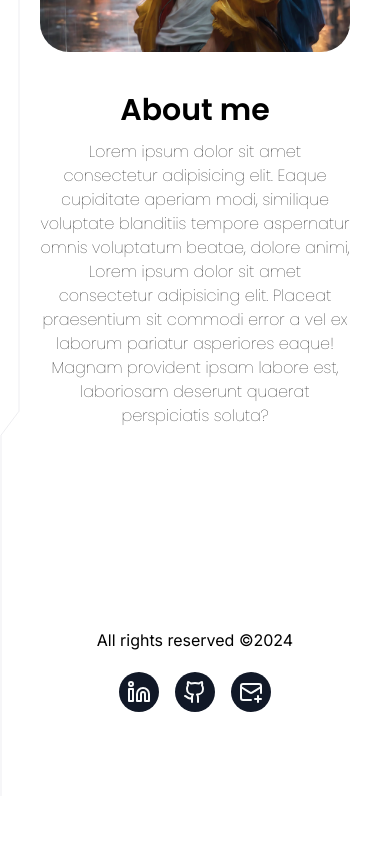
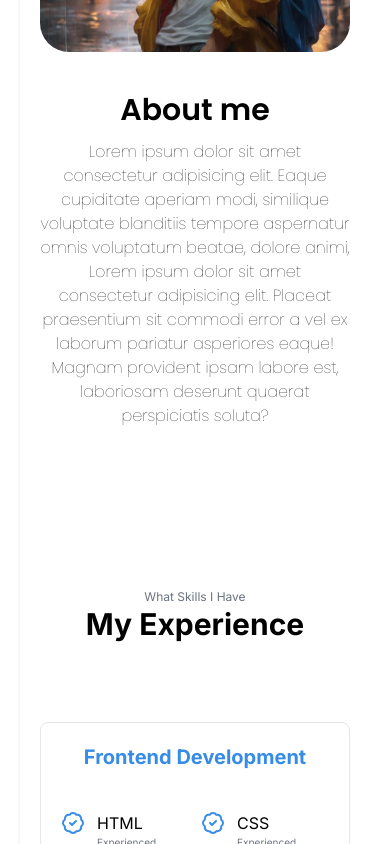
Before and after one commit to MohamedBerbouchi/nextjs-portfolio, a Next.js app: page / in a window 390 px wide. Shown: the part 1156-2000 px from the top of the page. Before the commit the page ends 1952 px from the top, so only its background shows below. Built offline with nearby package versions, Linux system fonts and the light colour scheme.

Commit message:
add skills section and conact me

```diff
--- a/src/app/globals.css
+++ b/src/app/globals.css
@@ -25,6 +25,8 @@
     --input: 220 13% 91%;
     --ring: 224 71.4% 4.1%;
     --radius: 0.5rem;
+    --main: 211, 79%, 56%;
+    --main-foreground: 211, 79%, 56%;
   }
 
   .dark {
@@ -48,6 +50,8 @@
     --border: 215 27.9% 16.9%;
     --input: 215 27.9% 16.9%;
     --ring: 216 12.2% 83.9%;
+    --main: 211, 79%, 56%;
+    --main-foreground: 211, 79%, 56%;
   }
 }
 
--- a/src/app/page.tsx
+++ b/src/app/page.tsx
@@ -1,7 +1,9 @@
 import Menu from '@/components/menu';
 import AboutMe from '../components/about-me';
+import Contact from '../components/contact';
 import Footer from '../components/footer';
 import Hero from '../components/hero';
+import Skills from '../components/skills';
 import { TracingBeam } from '../components/ui/tracing-beam';
 export default function Home() {
   return (
@@ -11,7 +13,8 @@ export default function Home() {
           <Menu />
           <Hero />
           <AboutMe />
-
+          <Skills />
+          <Contact />
           <Footer />
         </main>
 
--- a/src/components/contact.tsx
+++ b/src/components/contact.tsx
@@ -0,0 +1,27 @@
+import Image from "next/image"
+import Button from "./ui/button"
+
+function Contact() {
+    return (
+        <section id='skills' className="space-y-10 mt-40">
+            <div className="text-center">
+                <h2 className="font-bold text-3xl">Contact me</h2>
+            </div>
+            <div className=" gap-10 flex flex-col md:flex-row  ">
+                <Image src='/images/contact-img.png' alt="" width={400} height={400} className="rounded-3xl" />
+                <form action="" className=" h-[500px] flex-1 space-y-4">
+                    <input type="text" placeholder="Your Name?" className=" mt-10  w-full px-4 py-2 rounded-lg text-xl bg-transparent border border-slate-400" />
+                    <input type="email" placeholder="Your Email?" className=" mt-10  w-full px-4 py-2 rounded-lg text-xl bg-transparent border border-slate-400" />
+                    <textarea name="" id="" className=" mt-10  w-full h-48 px-4 py-2 rounded-lg text-xl bg-transparent border border-slate-400" placeholder="Messages..." ></textarea>
+                    <Button className="w-full">
+                        send
+                    </Button>
+                </form>
+
+            </div>
+
+        </section>
+    )
+}
+
+export default Contact
--- a/src/components/footer.tsx
+++ b/src/components/footer.tsx
@@ -3,7 +3,7 @@ import Socials from './socials'
 function Footer() {
     const CurrentYear = new Date().getFullYear()
     return (
-        <div className='py-10 pb-20 items-center flex flex-col gap-5 md:flex-row justify-between'>
+        <div className='py-10 mt-20 pb-20 items-center flex flex-col gap-5 md:flex-row justify-between'>
             <p>All rights reserved  &copy;{CurrentYear} </p>
             <Socials />
         </div>
--- a/src/components/hero.tsx
+++ b/src/components/hero.tsx
@@ -21,7 +21,7 @@ function Hero() {
                 <Button className=''>
                     Projects
                 </Button>
-                <Button className='bg-[#378CE7] text-white'>
+                <Button className='bg-main text-white'>
                     Contact me
                 </Button>
             </div>
--- a/src/components/menu.tsx
+++ b/src/components/menu.tsx
@@ -6,25 +6,29 @@ import ThemeToggle from './theme-toggle';
 function Menu() {
     const [show, setShow] = useState(false)
     useEffect(() => {
+        function handleScroll() {
+            if (typeof window !== 'undefined') {
+                if (window.scrollY > 50) {
+                    setShow(true)
+                } else {
+                    setShow(false)
+                }
+            }
+        }
+        window.addEventListener('scroll', handleScroll)
 
-        document.addEventListener('scroll', () => {
-            if (window.scrollY > 50) {
-                setShow(true)
-            } else {
-                setShow(false)
-            }
-        })
+        return () => window.removeEventListener('scroll', handleScroll)
     }, [])
     return (
         <>
             <menu className={
-                cn('bg-background/30 opacity-0 scale-0  transition-transform backdrop-blur-md  duration-300   fixed bottom-4 left-[50%] translate-x-[-50%] flex justify-around w-[300px]  border border-primary px-5 py-3 rounded-2xl  ',
+                cn('bg-background/30 opacity-0 scale-0  transition-transform backdrop-blur-md  duration-300   fixed bottom-4 left-[50%] translate-x-[-50%] flex justify-around w-[300px]  border border-primary px-5 py-1 rounded-2xl  ',
                     show ? 'opacity-1 scale-1' : 'opacity-0 scale-0'
                 )
             }>
-                <a href="#home"><Home /></a>
-                <a href="#about-me"><BadgeInfo /></a>
-                <a href="#contact"> <CircleUserRound /></a>
+                <a href="#home" className='rounded-full  p-3 bg-main text-white'><Home /></a>
+                <a href="#about-me" className='rounded-full  p-3'><BadgeInfo /></a>
+                <a href="#contact" className='rounded-full  p-3'> <CircleUserRound /></a>
                 <ThemeToggle />
             </menu>
         </>
--- /dev/null
+++ b/src/components/skill-card.tsx
@@ -0,0 +1,23 @@
+import { BadgeCheck } from "lucide-react"
+import { TSkillItem } from "../lib/constants"
+function SkillCard({ skills, title }: { skills: TSkillItem[], title: String }) {
+    return (
+        <div className="border p-5 space-y-10   max-w-[400px] rounded-lg">
+            <h2 className="text-main font-bold  text-xl text-center">{title}</h2>
+            <div className=" grid grid-cols-2 place-content-center gap-3">
+                {skills.map((s, i) => (
+                    <div key={i} className="flex gap-3">
+                        <BadgeCheck className="text-main" />
+                        <div className="flex flex-col gap-0">
+                            <h3>{s.label}</h3>
+                            <h4 className="text-[10px] text-muted-foreground">{s.level}</h4>
+                        </div>
+
+                    </div>
+                ))}
+            </div>
+        </div>
+    )
+}
+
+export default SkillCard
--- a/src/components/skills.tsx
+++ b/src/components/skills.tsx
@@ -1,9 +1,22 @@
+import { SKILLS } from "../lib/constants"
+
+import SkillCard from "./skill-card"
 
 function Skills() {
+
     return (
-        <div>
+        <section id='skills' className="space-y-20">
+            <div className="text-center">
+                <h3 className="text-[12px] text-muted-foreground">What Skills I Have</h3>
+                <h2 className="font-bold text-3xl">My Experience</h2>
+            </div>
+            <div className="grid gap-5 place-content-center md:grid-cols-2">
 
-        </div>
+                <SkillCard skills={SKILLS.front_end} title='Frontend Development' />
+                <SkillCard skills={SKILLS.back_end} title='Backend Development' />
+            </div>
+
+        </section>
     )
 }
 
--- a/src/lib/constants.ts
+++ b/src/lib/constants.ts
@@ -2,6 +2,15 @@ import { Github, Linkedin, MailPlus, type LucideIcon } from "lucide-react";
 type TSocials = {
   icon: LucideIcon;
   link: string;
+};
+
+export type TSkillItem = {
+  label: string;
+  level: "Experienced" | "Intermediate" | "basic";
+};
+export type TSkills = {
+  front_end: TSkillItem[];
+  back_end: TSkillItem[];
 };
 
 export const SOCIALS: TSocials[] = [
@@ -18,3 +27,54 @@ export const SOCIALS: TSocials[] = [
     link: "mohamed.berbouchi.edu@gmail.com",
   },
 ];
+
+export const SKILLS: TSkills = {
+  front_end: [
+    {
+      label: "HTML",
+      level: "Experienced",
+    },
+    {
+      label: "CSS",
+      level: "Experienced",
+    },
+    {
+      label: "Javascript",
+      level: "Intermediate",
+    },
+    {
+      label: "React",
+      level: "Intermediate",
+    },
+    {
+      label: "NextJs",
+      level: "Experienced",
+    },
+    {
+      label: "Tailwind",
+      level: "basic",
+    },
+  ],
+  back_end: [
+    {
+      label: "Node Js",
+      level: "Intermediate",
+    },
+    {
+      label: "Express",
+      level: "Intermediate",
+    },
+    {
+      label: "MySQL",
+      level: "Intermediate",
+    },
+    {
+      label: "MongoDB",
+      level: "Intermediate",
+    },
+    {
+      label: "Laravel & PHP",
+      level: "Intermediate",
+    },
+  ],
+};
--- a/tailwind.config.ts
+++ b/tailwind.config.ts
@@ -30,6 +30,10 @@ const config: Config = {
         destructive: {
           DEFAULT: "hsl(var(--destructive))",
           foreground: "hsl(var(--destructive-foreground))",
+        },
+        main: {
+          DEFAULT: "hsl(var(--main))",
+          foreground: "hsl(var(--main-foreground))",
         },
         muted: {
           DEFAULT: "hsl(var(--muted))",
```
